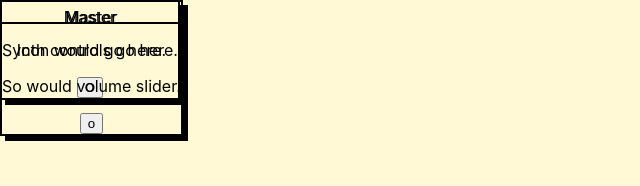
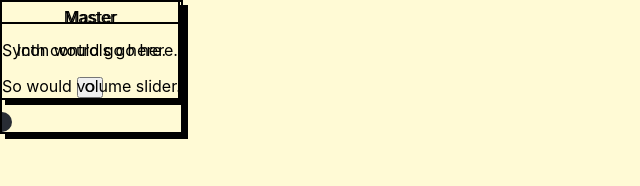
Before and after one commit to curlywurlycraig/tonejs-playground, a React (Create React App) app: page / in a window 1280 px wide. Shown: the top 186 px of the page, without its empty margins (0-640 px from the left). Built offline with nearby package versions, Linux system fonts and the light colour scheme.

Commit message:
Add input and output buttons

```diff
--- a/src/App.js
+++ b/src/App.js
@@ -8,6 +8,10 @@ function App() {
   const [masterInputs, setMasterInputs] = useState([]);
 
   const connectSelectedNodeToInput = () => {
+    if (selectedNode === null) {
+      return;
+    }
+
     setMasterInputs([...masterInputs, selectedNode]);
     setSelectedNode(null);
   };
--- a/src/components/common/Box/styles.module.css
+++ b/src/components/common/Box/styles.module.css
@@ -2,4 +2,5 @@
     border: 2px solid black;
     box-shadow: 5px 5px 0 black;
     display: inline-block;
+    overflow: hidden;
 }
--- /dev/null
+++ b/src/components/common/OutputInput/index.js
@@ -0,0 +1,15 @@
+import React from 'react';
+import styles from './styles.module.css';
+
+const OutputInput = ({ isInUse, onClick, isInput }) => {
+  const circleModifierClass = isInput ? styles.inputCircle : styles.outputCircle;
+  const circleClasses = `${styles.circle} ${circleModifierClass}`;
+  return (
+    <div className={styles.clipContainer}>
+      <button className={circleClasses} onClick={onClick}>
+      </button>
+    </div>
+  );
+};
+
+export default OutputInput;
--- /dev/null
+++ b/src/components/common/OutputInput/styles.module.css
@@ -0,0 +1,22 @@
+.clipContainer {
+    overflow: hidden;
+    width: 10px;
+    height: 20px;
+}
+
+.circle {
+    width: 20px;
+    height: 20px;
+    border-radius: 1000px;
+    background-color: #282c34;
+    border: none;
+    outline: none;
+}
+
+.outputCircle {
+
+}
+
+.inputCircle {
+    transform: translateX(-10px);
+}
--- a/src/components/nodes/MasterNode/index.js
+++ b/src/components/nodes/MasterNode/index.js
@@ -1,6 +1,7 @@
 import React, { useEffect, useRef, useState } from 'react';
 import Tone from 'tone';
 import DraggableBox from '../../common/DraggableBox';
+import OutputInput from '../../common/OutputInput';
 
 const MasterNode = ({inputs, onClickInput}) => {
   const [currentInputs, setCurrentInputs] = useState([]);
@@ -32,7 +33,7 @@ const MasterNode = ({inputs, onClickInput}) => {
     <DraggableBox title="Master">
       <p>Icon would go here.</p>
       <p>So would volume slider.</p>
-      <button onClick={onClickInput}>o</button>
+      <OutputInput onClick={onClickInput} isInput />
     </DraggableBox>
   )
 };
```
Also changed, not shown: src/components/common/OutputInput/stories.js (added, +7 -0 lines).
